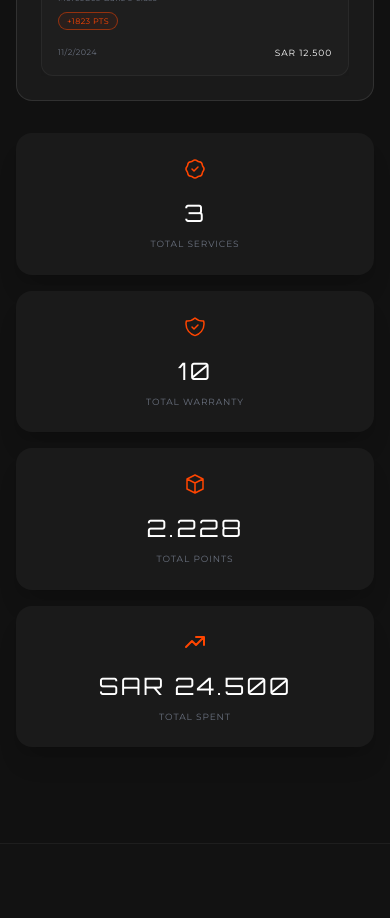
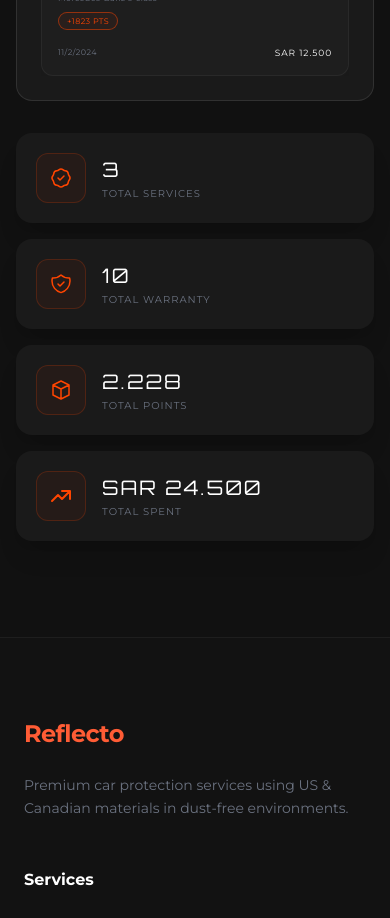
Before and after one commit to Mostafa-khaled-osman/reflecto-premium, a React (Vite) app: page /admin/clients in a window 390 px wide. Shown: the part 2020-2938 px from the top of the page. Built offline with nearby package versions, Linux system fonts and the light colour scheme.

Commit message:
Update: fixed and improved UI of client dashboard 3

```diff
--- a/components/Navbar.jsx
+++ b/components/Navbar.jsx
@@ -80,7 +80,7 @@
         {/* Mobile Hamburger Icon */}
         <div className="md:hidden flex-1 flex justify-end items-center gap-4 z-50">
           <button
-            onClick={() => handleNav('/admin')}
+            onClick={() => handleNav('/admin/clients')}
             className="px-4 py-1.5 border border-[#FF5C35] text-[#FF5C35] font-bold text-xs rounded hover:bg-[#FF5C35] hover:text-white transition-all">
             Dashboard
           </button>
--- a/views/AdminClients.jsx
+++ b/views/AdminClients.jsx
@@ -222,19 +222,23 @@
         </div>
 
         {/* Bottom Stats Row */}
-        <div className="grid grid-cols-1 sm:grid-cols-2 lg:grid-cols-4 gap-4 sm:gap-6">
+        <div className="grid grid-cols-1 sm:grid-cols-2 lg:grid-cols-4 gap-4 md:gap-6">
           {[
             { amount: '3', label: 'Total Services', icon: <path strokeLinecap="round" strokeLinejoin="round" strokeWidth={1.5} d="M9 12l2 2 4-4M7.835 4.697a3.42 3.42 0 001.946-.806 3.42 3.42 0 014.438 0 3.42 3.42 0 001.946.806 3.42 3.42 0 013.138 3.138 3.42 3.42 0 00.806 1.946 3.42 3.42 0 010 4.438 3.42 3.42 0 00-.806 1.946 3.42 3.42 0 01-3.138 3.138 3.42 3.42 0 00-1.946.806 3.42 3.42 0 01-4.438 0 3.42 3.42 0 00-1.946-.806 3.42 3.42 0 01-3.138-3.138 3.42 3.42 0 00-.806-1.946 3.42 3.42 0 010-4.438 3.42 3.42 0 00.806-1.946 3.42 3.42 0 013.138-3.138z" /> },
             { amount: '10', label: 'Total Warranty', icon: <path strokeLinecap="round" strokeLinejoin="round" strokeWidth={1.5} d="M9 12l2 2 4-4m5.618-4.016A11.955 11.955 0 0112 2.944a11.955 11.955 0 01-8.618 3.04A12.02 12.02 0 003 9c0 5.591 3.824 10.29 9 11.622 5.176-1.332 9-6.03 9-11.622 0-1.042-.133-2.052-.382-3.016z" /> },
             { amount: '2.228', label: 'Total Points', icon: <path strokeLinecap="round" strokeLinejoin="round" strokeWidth={1.5} d="M20 7l-8-4-8 4m16 0l-8 4m8-4v10l-8 4m0-10L4 7m8 4v10M4 7v10l8 4" /> },
             { amount: 'SAR 24.500', label: 'Total Spent', icon: <path strokeLinecap="round" strokeLinejoin="round" strokeWidth={2} d="M13 7h8m0 0v8m0-8l-8 8-4-4-6 6" /> },
           ].map((stat, i) => (
-            <div key={i} className="bg-[#1a1a1a] rounded-2xl p-6 sm:p-10 flex flex-col items-center justify-center text-center shadow-xl">
-              <svg className="w-6 h-6 sm:w-8 sm:h-8 text-[#FF4500] mb-4 sm:mb-8" fill="none" viewBox="0 0 24 24" stroke="currentColor">
-                {stat.icon}
-              </svg>
-              <div className="text-2xl sm:text-3xl font-display text-white tracking-widest font-light mb-2 sm:mb-4">{stat.amount}</div>
-              <div className="text-[9px] text-gray-500 uppercase tracking-widest">{stat.label}</div>
+            <div key={i} className="bg-[#1a1a1a] rounded-2xl p-5 sm:p-6 lg:p-10 flex flex-row sm:flex-col items-center sm:justify-center justify-start text-left sm:text-center shadow-xl gap-4 sm:gap-0">
+              <div className="p-3 sm:p-0 bg-[#FF4500]/5 sm:bg-transparent border border-[#FF4500]/20 sm:border-transparent rounded-xl flex-shrink-0 mb-0 sm:mb-4 lg:mb-8">
+                <svg className="w-6 h-6 sm:w-8 sm:h-8 text-[#FF4500]" fill="none" viewBox="0 0 24 24" stroke="currentColor">
+                  {stat.icon}
+                </svg>
+              </div>
+              <div className="flex flex-col flex-1">
+                <div className="text-xl sm:text-2xl lg:text-3xl font-display text-white tracking-widest font-light md:mb-2 lg:mb-4">{stat.amount}</div>
+                <div className="text-[10px] sm:text-[9px] text-gray-500 uppercase tracking-widest mt-0.5">{stat.label}</div>
+              </div>
             </div>
           ))}
         </div>
```
